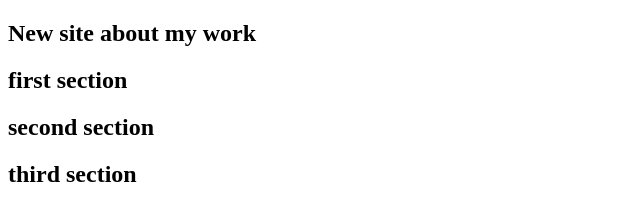
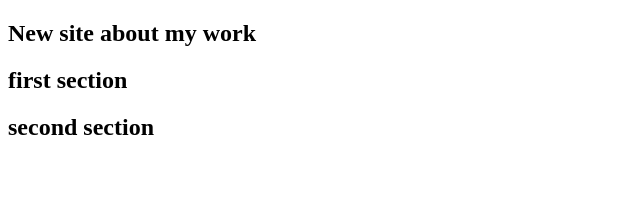
Before and after one commit to Andrej1214/vector, a plain HTML site: page index.html in a window 1280 px wide. Shown: the whole page, without its empty margins (0-640 px from the left). Drawn offline with Linux system fonts and the light colour scheme.

Commit message:
delete third section index.html

```diff
--- a/index.html
+++ b/index.html
@@ -13,8 +13,5 @@
     <div>
         <h2> second section </h2>
     </div>
-    <div>
-        <h2> third section </h2>
-    </div>
 </body>
 </html>
```
